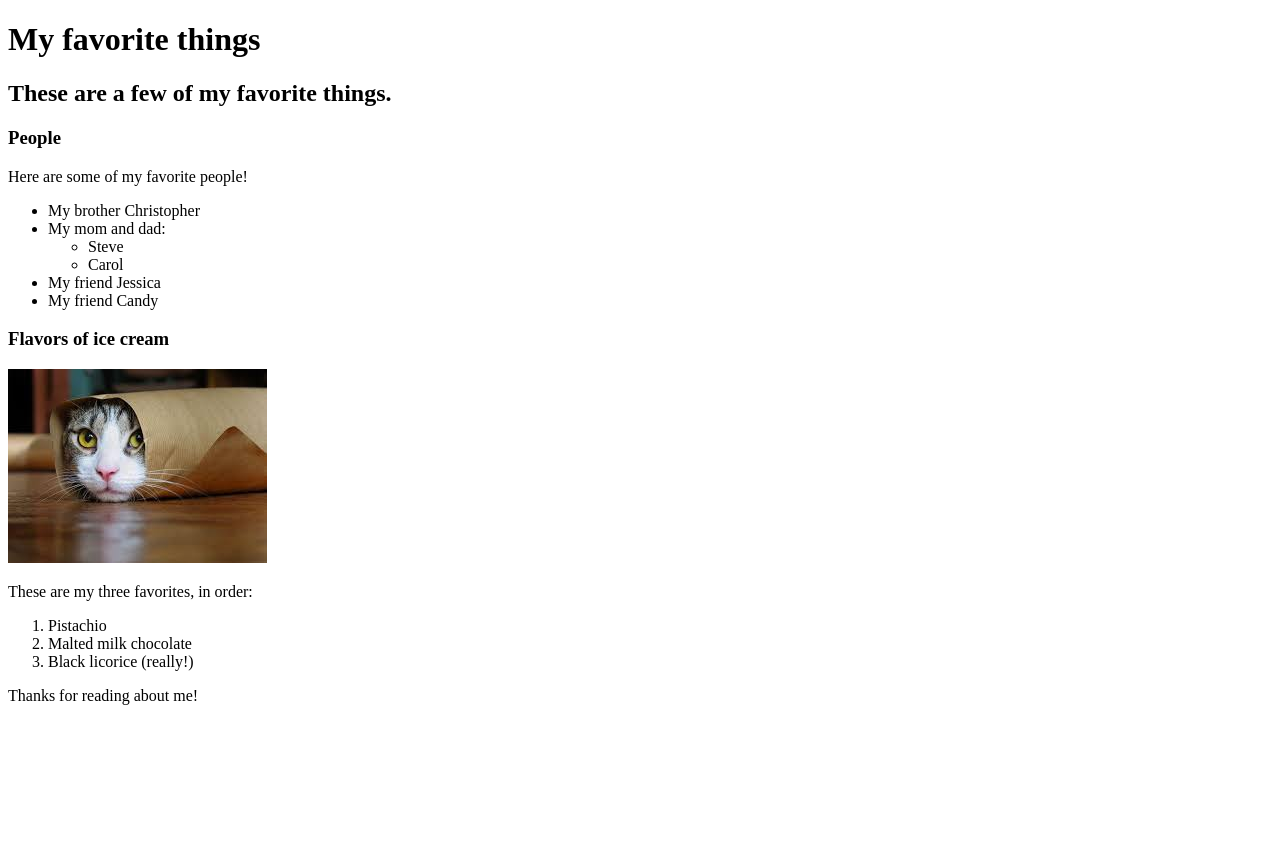
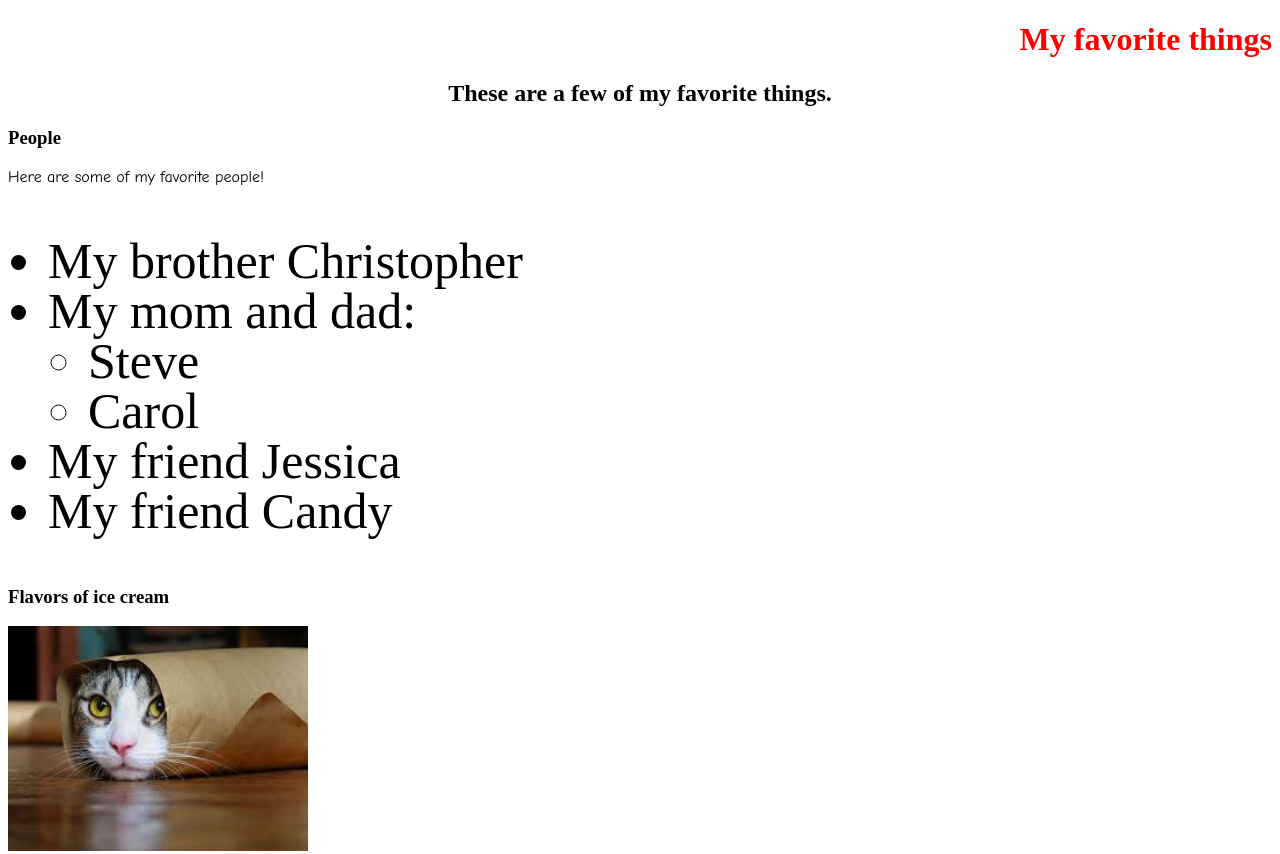
Before and after one commit to jordankstringer/my-first-webpage, a plain HTML site: page favorite-things.html in a window 1280 px wide. Shown: the top 854 px of the page. Before the commit the page ends 800 px from the top, so only its background shows below. Drawn offline with Linux system fonts and the light colour scheme.

Commit message:
added styles.css, favorite-places.html and edited favorite-things, my-first-webpage

```diff
--- /dev/null
+++ b/css/styles.css
@@ -0,0 +1,23 @@
+h1 {
+    color: red;
+    text-align: right;
+}
+
+h2 {
+  font-style: bold;
+  text-align: center;
+}
+
+p {
+  font-family: "comic sans ms";
+}
+
+ul {
+  font-size: 50px;
+  line-height: 50px;
+}
+
+img {
+  height: auto;
+  width: 300px;
+}
--- a/favorite-things.html
+++ b/favorite-things.html
@@ -1,6 +1,7 @@
 <!DOCTYPE html>
 <html>
   <head>
+    <link href="css/styles.css" rel="stylesheet" type="text/css">
     <title>Michael's favorite things</title>
   </head>
   <body>
```
Also changed, not shown: favorite-places.html (added, +31 -0 lines), my-first-webpage.html (+1 -0 lines).
